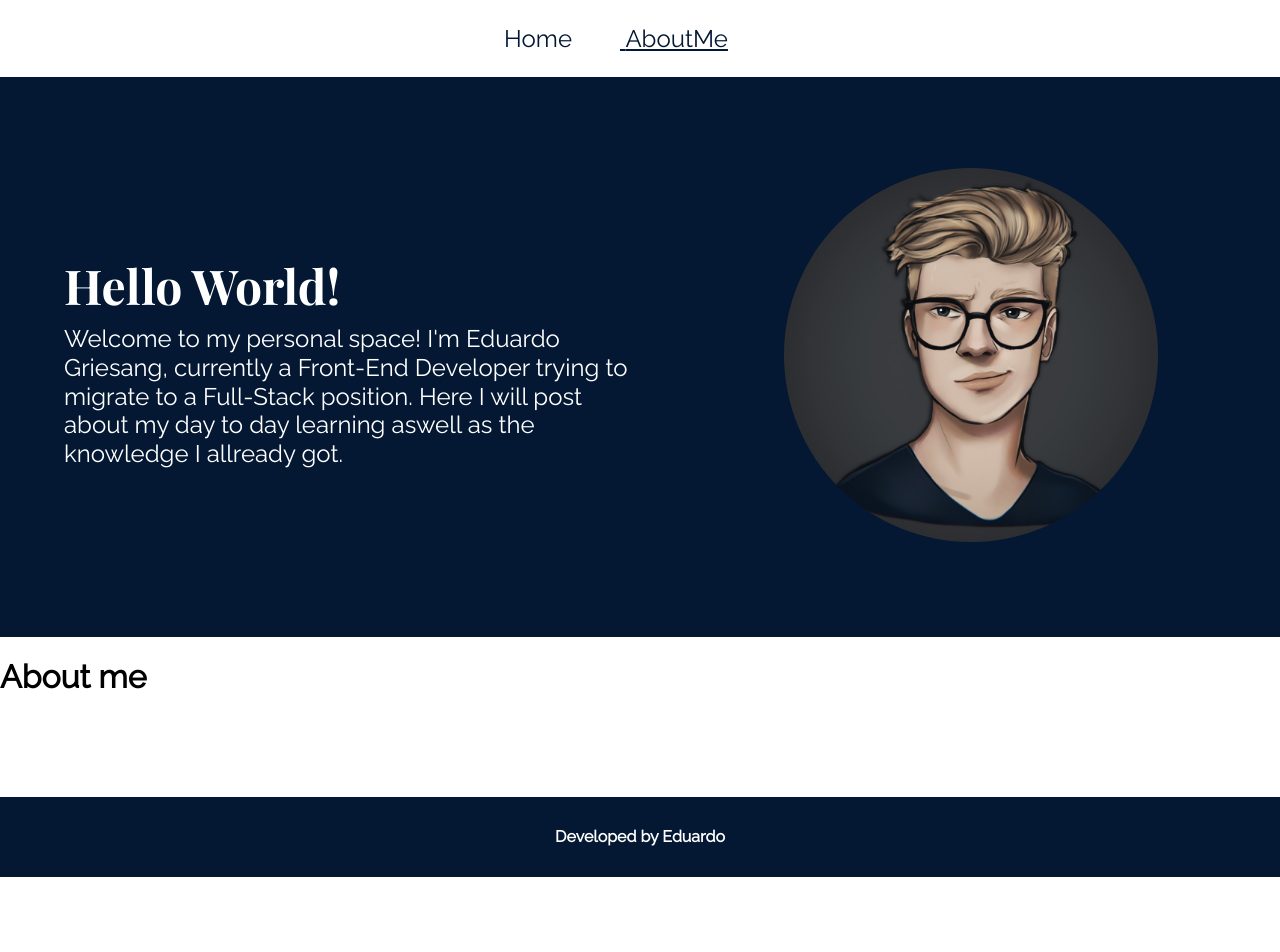
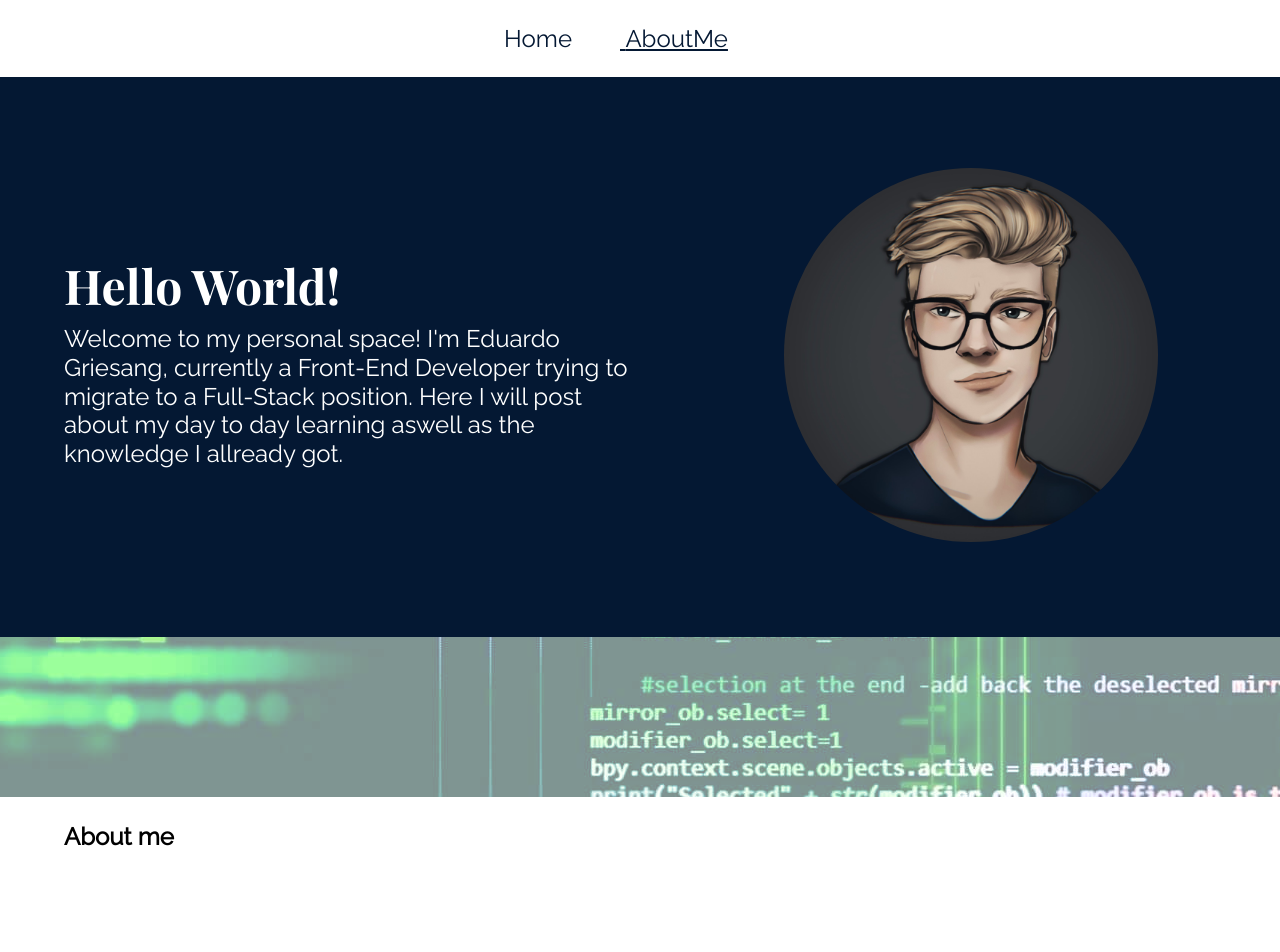
Before and after one commit to Eduardo-Griesang/Hello-World-, a React (Create React App) app: page /AboutMe in a window 1280 px wide. Shown: the top 952 px of the page. Before the commit the page ends 877 px from the top, so only its background shows below. Built offline with nearby package versions, Linux system fonts and the light colour scheme.

Commit message:
PostModule

```diff
--- a/package.json
+++ b/package.json
@@ -3,6 +3,9 @@
   "version": "0.1.0",
   "private": true,
   "dependencies": {
+    "@fortawesome/fontawesome-svg-core": "^6.4.0",
+    "@fortawesome/free-regular-svg-icons": "^6.4.0",
+    "@fortawesome/free-solid-svg-icons": "^6.4.0",
     "@testing-library/jest-dom": "^5.16.5",
     "@testing-library/react": "^13.4.0",
     "@testing-library/user-event": "^13.5.0",
--- a/src/Pages/AboutMe/index.js
+++ b/src/Pages/AboutMe/index.js
@@ -1,8 +1,14 @@
+import PostModule from '../../components/PostModule'
+import banner from '../../assets/Banner.jpg'
 import './AboutMe.css'
 
 const AboutMe = () => {
     return(
-        <h1>About me</h1>
+        <PostModule
+            Banner={banner}
+            Title={'About me'}
+
+        />
     )
 }
 
--- /dev/null
+++ b/src/components/PostModule/PostModule.css
@@ -0,0 +1,16 @@
+.post-banner{
+    background-position: 50%;
+    filter: hue-rotate(300deg);
+    opacity: 0.5;
+    height: 20vh;
+}
+
+.post-title{
+    margin-left: 5%;
+    margin-left: 5%;
+}
+
+.post-content{
+    margin-left: 5%;
+    margin-left: 5%;
+}
--- /dev/null
+++ b/src/components/PostModule/index.js
@@ -0,0 +1,16 @@
+import './PostModule.css'
+
+const PostModule = ({ Banner, Title, PostContent }) =>{
+    console.log(Banner)
+    return(
+        <article>
+            <div className='post-banner' style={{backgroundImage: `url(${Banner})`}}></div>
+            <h2 className='post-title'>{Title}</h2>
+            <div className='post-content'>
+                {PostContent}
+            </div>
+        </article>
+    )
+}
+
+export default PostModule
```
Also changed, not shown: src/assets/Banner.jpg (added), 1 other file (tests, documents, lock files or other folders).
